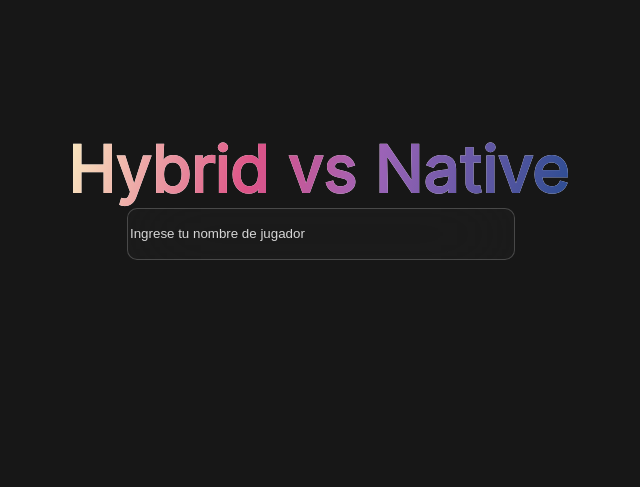
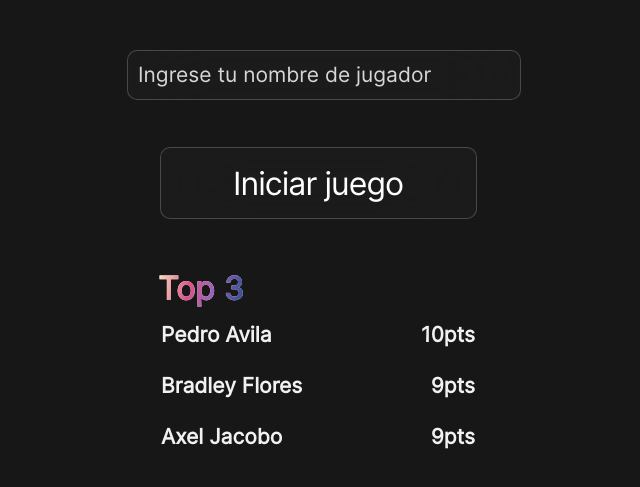
Before and after one commit to itsaxeljc/HybridVSNative, a React (Create React App) app in the folder nativevshybrid/: page / in a window 1280 px wide. Shown: the part 207-694 px from the top of the page, without its empty margins (322-962 px from the left). Built offline with nearby package versions, Linux system fonts and the light colour scheme.

Commit message:
Inicio (1/4)

```diff
--- a/nativevshybrid/src/components/inicio/inicio.jsx
+++ b/nativevshybrid/src/components/inicio/inicio.jsx
@@ -14,6 +14,26 @@ export function Inicio(props) {
         <div className={styles.input}>
           <input type="text" placeholder="Ingrese tu nombre de jugador" />
         </div>
+        <div className={styles.button}>Iniciar juego</div>
+        <div className={styles.scoreboard}>
+          <span className={styles.subtitle}>Top 3</span>
+          <div className={styles.players}>
+            <table>
+              <tr>
+                <td className={styles.player}>Pedro Avila</td>
+                <td className={styles.score}>10pts</td>
+              </tr>
+              <tr>
+                <td className={styles.player}>Bradley Flores</td>
+                <td className={styles.score}>9pts</td>
+              </tr>
+              <tr>
+                <td className={styles.player}>Axel Jacobo</td>
+                <td className={styles.score}>9pts</td>
+              </tr>
+            </table>
+          </div>
+        </div>
       </div>
     </div>
   );
--- a/nativevshybrid/src/components/inicio/inicio.module.scss
+++ b/nativevshybrid/src/components/inicio/inicio.module.scss
@@ -7,7 +7,7 @@
   display: flex;
   flex-flow: column nowrap;
   align-items: center;
-
+  justify-content: center;
   //Unselectable
   -webkit-touch-callout: none;
   -webkit-user-select: none;
@@ -67,26 +67,75 @@
   }
 }
 
+// containers
 .wrapper {
-  position: absolute;
-  top: 0;
-  bottom: 0;
+  height: 80%;
   width: 100%;
+  z-index: 999;
   display: flex;
   flex-flow: column;
   align-items: center;
+  justify-content: space-evenly;
+}
+
+.scoreboard {
+  width: 320px;
+  max-width: 320px;
+  display: flex;
+  flex-flow: column;
+  align-items: flex-start;
+}
+
+// table
+td {
+  padding-top: 12px;
+  padding-bottom: 12px;
+  // font
+  font-family: "Inter";
+  font-style: normal;
+  font-weight: 600;
+  font-size: 21px;
+  line-height: 25px;
+  color: #f1f1f1;
+}
+
+.player {
+  width: 450px;
+}
+
+.score {
+  float: right;
+}
+
+// button
+.button {
+  width: 315px;
+  height: 70px;
+  background: rgba(116, 116, 116, 0.05);
+  border: 1px solid rgba(255, 255, 255, 0.2);
+  backdrop-filter: blur(40px);
+  border-radius: 10px;
+  display: flex;
+  align-items: center;
   justify-content: center;
+  cursor: pointer;
+  // font
+  font-family: "Inter";
+  font-style: normal;
+  font-weight: 500;
+  font-size: 32px;
+  line-height: 39px;
+  text-align: center;
+  letter-spacing: -0.03em;
+  color: #ffffff;
 }
 
 // fonts
 
-.title {
+.title,
+.subtitle {
   font-family: "Inter";
   font-style: normal;
-  font-weight: 600;
-  font-size: 64px;
-  line-height: 77px;
-  text-align: center;
   background: linear-gradient(
       104.32deg,
       #fcf5c4 -2.65%,
@@ -101,22 +150,46 @@
   text-fill-color: transparent;
 }
 
+.title {
+  font-weight: 600;
+  font-size: 64px;
+  line-height: 77px;
+  text-align: center;
+}
+
+.subtitle {
+  font-weight: 600;
+  font-size: 32px;
+  line-height: 39px;
+}
+
 // input
 input {
   width: 100%;
   height: 100%;
-  color: #d7d7d7;
+  padding: 0 0 0 10px;
   background: rgba(116, 116, 116, 0.05);
   border: 1px solid rgba(255, 255, 255, 0.2);
   backdrop-filter: blur(40px);
   /* Note: backdrop-filter has minimal browser support */
   border-radius: 10px;
+  // font
+  font-family: "Inter";
+  font-style: normal;
+  font-weight: 500;
+  font-size: 21px;
+  color: #d7d7d7;
+  user-select: none;
 }
 
 input::placeholder {
   color: #d7d7d7;
 }
 
+input:focus {
+  outline: none;
+}
+
 .input {
   min-width: 382px;
   min-height: 48px;
```
